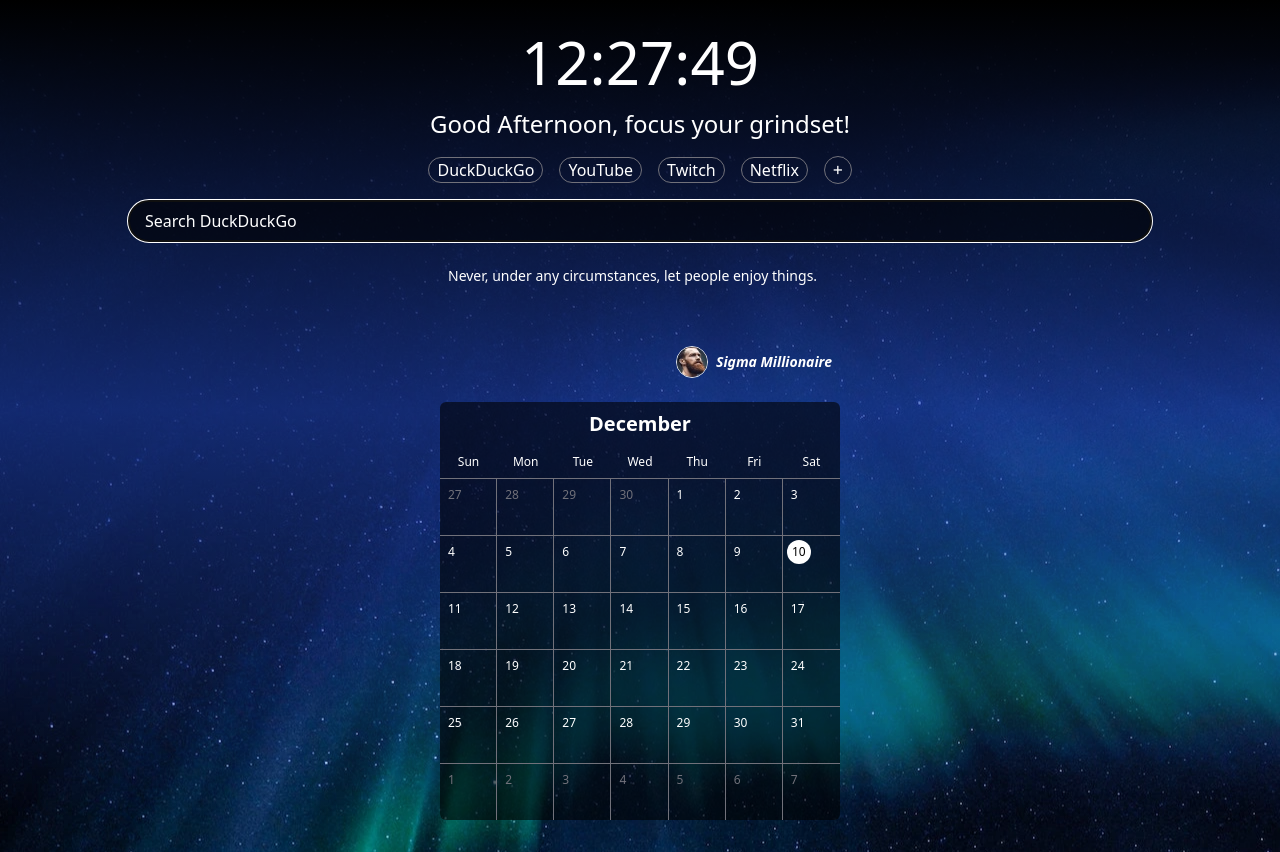
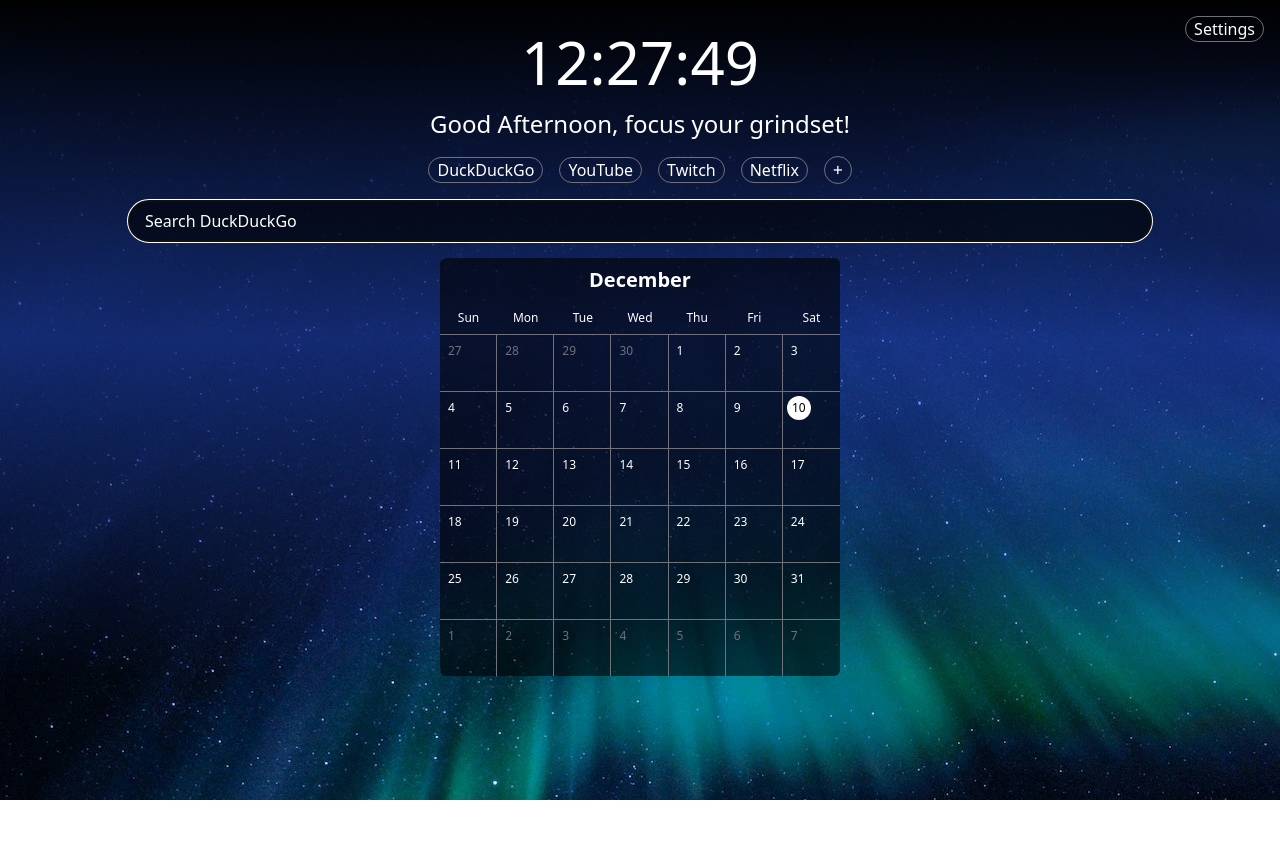
Before and after one commit to lewisbarnes/sigma-start, a Preact app: page / in a window 1280 px wide. After the commit the page ends 800 px from the top, so only its background shows below. Built offline with nearby package versions, Linux system fonts and the light colour scheme.

Commit message:
add settings button to app.tsx

```diff
--- a/src/app.tsx
+++ b/src/app.tsx
@@ -22,13 +22,16 @@ export function App() {
       }}
     >
       <div class="min-h-full bg-gradient-to-b from-black via-blue-800/60 to-transparent bg-opacity-50">
+        <button className="fixed w-max top-4 right-4 text-white px-2 rounded-full border border-zinc-500">
+          Settings
+        </button>
         <div class="z-50 pt-8 space-y-4">
           <Clock />
           <QuickLinks />
           <div class="sticky top-4 left-0 right-0">
             <SearchBar />
           </div>
-          {showQuotes && <SigmaQuote />}
+          {!showQuotes && <SigmaQuote />}
           <Calendar />
         </div>
       </div>
```
